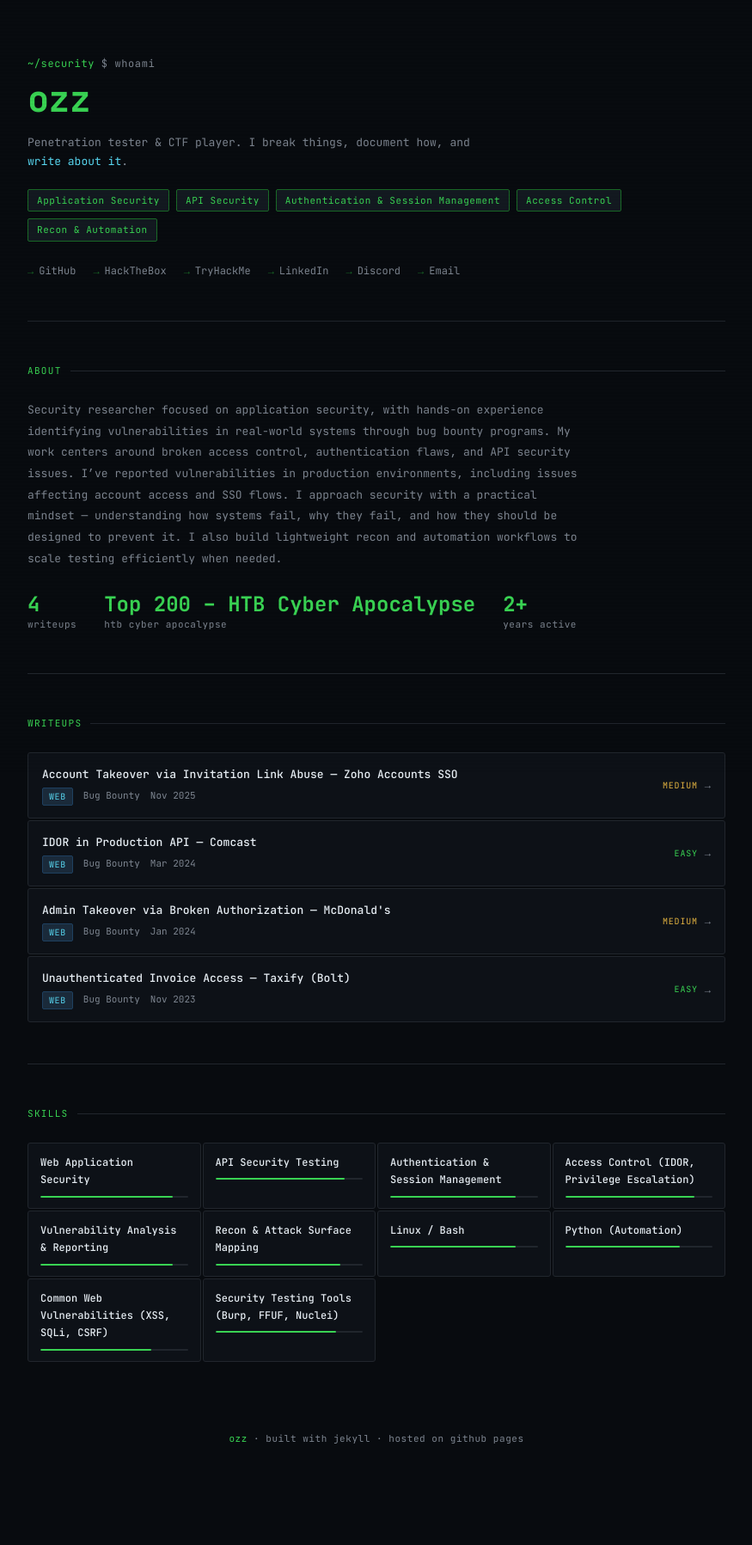
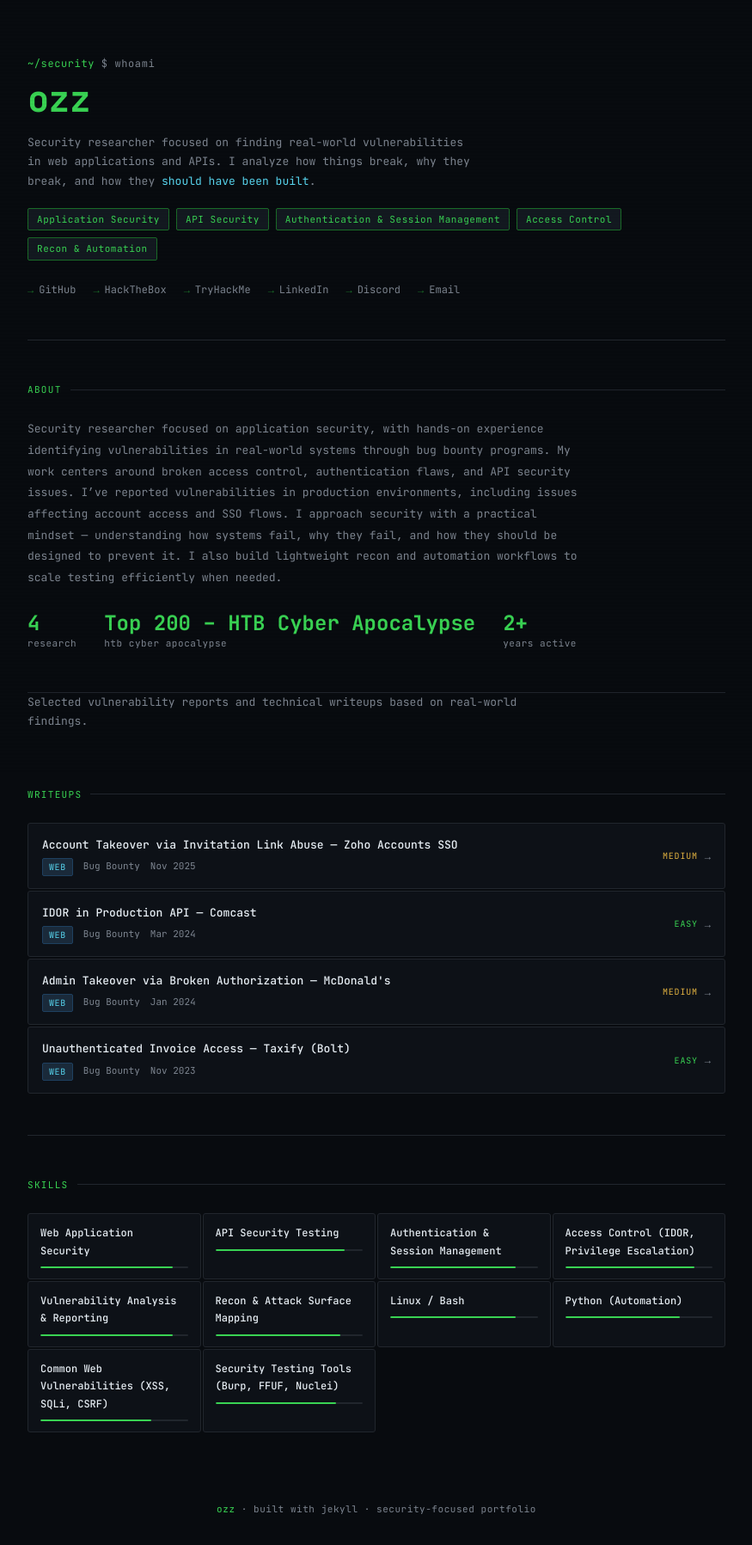
Before and after one commit to Psyphen36/anupam-security-portfolio, a Jekyll site: the page built from index.html, in a window 1280 px wide. Shown: the whole page at 86% size, without its empty margins (202-1077 px from the left). Built offline with Jekyll 4.4.1, drawn with Linux system fonts in a browser that asks for light colours; before the commit the page ends 1714 px from its top, so only the background shows below that.

Commit message:
Update index.html

```diff
--- a/index.html
+++ b/index.html
@@ -383,8 +383,9 @@ layout: null
     </div>
     <h1><span class="handle">{{ site.author }}</span><span class="cursor"></span></h1>
     <p class="tagline">
-      Penetration tester &amp; CTF player. I break things, document how, and
-      <span class="highlight">write about it</span>.
+      Security researcher focused on finding real-world vulnerabilities in web applications and APIs.
+I analyze how things break, why they break, and how they
+      <span class="highlight">should have been built</span>.
     </p>
 
     <div class="badges">
@@ -425,7 +426,7 @@ layout: null
           {% assign wu_count = site.posts.size %}
           {{ site.writeups_count | default: wu_count }}
         </div>
-        <div class="stat-label">writeups</div>
+        <div class="stat-label">research</div>
       </div>
       {% if site.ctf_rank %}
       <div class="stat-item">
@@ -447,6 +448,10 @@ layout: null
       {% endif %}
     </div>
   </section>
+
+<p style="color: var(--muted); font-size: 13px; margin-bottom: 16px; max-width: 600px;">
+Selected vulnerability reports and technical writeups based on real-world findings.
+</p>
 
   <!-- ── Writeups ── -->
   <section>
@@ -498,7 +503,7 @@ layout: null
   </section>
 
   <footer>
-    <span>{{ site.author }}</span> · built with jekyll · hosted on github pages
+    <span>{{ site.author }}</span> · built with jekyll · security-focused portfolio
   </footer>
 
 </div>
```
